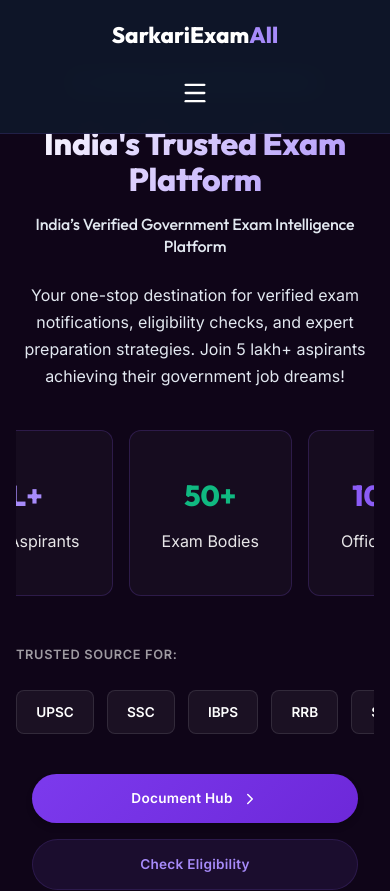
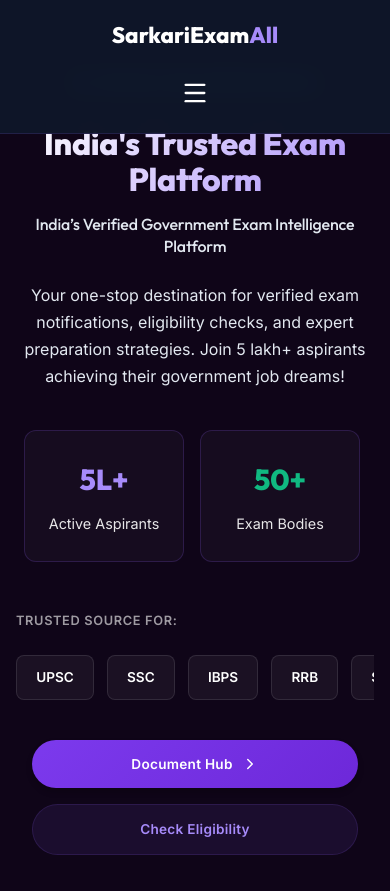
Before and after one commit to businessrg567-collab/SarkariExamAll, a React (Vite) app: page / in a window 390 px wide. Shown: the top 891 px of the page. Built offline with nearby package versions, Linux system fonts and the light colour scheme.

Commit message:
Fixed stats boxes responsiveness: larger on desktop, scrollable on mobile

```diff
--- a/src/index.css
+++ b/src/index.css
@@ -74,18 +74,21 @@
 .gradient-text-gold {
   background: linear-gradient(135deg, #F59E0B 0%, #FCD34D 100%);
   -webkit-background-clip: text;
+  background-clip: text;
   -webkit-text-fill-color: transparent;
 }
 
 .gradient-text-teal {
   background: linear-gradient(135deg, #10B981 0%, #34D399 100%);
   -webkit-background-clip: text;
+  background-clip: text;
   -webkit-text-fill-color: transparent;
 }
 
 .gradient-text-purple {
   background: linear-gradient(135deg, #8B5CF6 0%, #A78BFA 100%);
   -webkit-background-clip: text;
+  background-clip: text;
   -webkit-text-fill-color: transparent;
 }
 
@@ -872,10 +875,10 @@
 
 .hero-stats {
   display: grid;
-  grid-template-columns: repeat(auto-fit, minmax(160px, 1fr));
-  gap: 1.5rem;
-  margin-bottom: 2.5rem;
-  max-width: 900px;
+  grid-template-columns: repeat(3, 1fr);
+  gap: 2rem;
+  margin-bottom: 3rem;
+  max-width: 1000px;
   width: 100%;
   margin-inline: auto;
   justify-items: center;
@@ -883,12 +886,18 @@
 
 .stats-card {
   text-align: center;
-  padding: 2.5rem 2rem;
+  padding: 3rem 2rem;
   background: rgba(255, 255, 255, 0.03);
-  border-radius: 12px;
+  border-radius: 16px;
   border: 1px solid rgba(139, 92, 246, 0.2);
   transition: all 0.3s ease;
-  min-width: 200px;
+  width: 100%;
+  min-width: unset;
+  display: flex;
+  flex-direction: column;
+  justify-content: center;
+  align-items: center;
+  height: 100%;
 }
 
 .stats-card:hover {
@@ -989,22 +998,20 @@
     line-height: 1.4;
   }
 
-  /* Horizontal Scroll - Stats Cards */
+  /* Horizontal Scroll - Stats */
   .hero-stats {
-    display: flex;
-    overflow-x: auto;
+    display: flex !important;
+    overflow-x: auto !important;
+    gap: 1rem !important;
+    padding: 1rem 0.5rem !important;
     scroll-snap-type: x mandatory;
-    gap: 1rem;
-    padding-bottom: 1rem;
-    /* Space for scrollbar if any */
+    -webkit-overflow-scrolling: touch;
+    width: 100%;
+    justify-content: flex-start !important;
     margin-bottom: 2rem;
-    width: 100%;
-    /* Hide scrollbar for cleaner look */
-    -ms-overflow-style: none;
-    scrollbar-width: none;
-    padding-right: 2rem;
-    /* Peek effect */
-    box-sizing: border-box;
+    max-width: 100%;
+    grid-template-columns: none !important;
+    /* Override desktop grid */
   }
 
   .hero-stats::-webkit-scrollbar {
@@ -1012,10 +1019,27 @@
   }
 
   .stats-card {
-    min-width: 60%;
-    /* Show partial next card */
+    min-width: 160px;
+    width: 160px;
+    padding: 1.5rem 1rem;
     scroll-snap-align: center;
     flex-shrink: 0;
+    border-radius: 12px;
+    height: auto;
+  }
+
+  .stats-number {
+    font-size: 2rem;
+  }
+
+  .stats-label {
+    font-size: 0.9rem;
+  }
+
+  .hero-description {
+    font-size: 1rem;
+    padding: 0 1rem;
+    margin-bottom: 1.5rem;
   }
 
   .stats-number {
```
